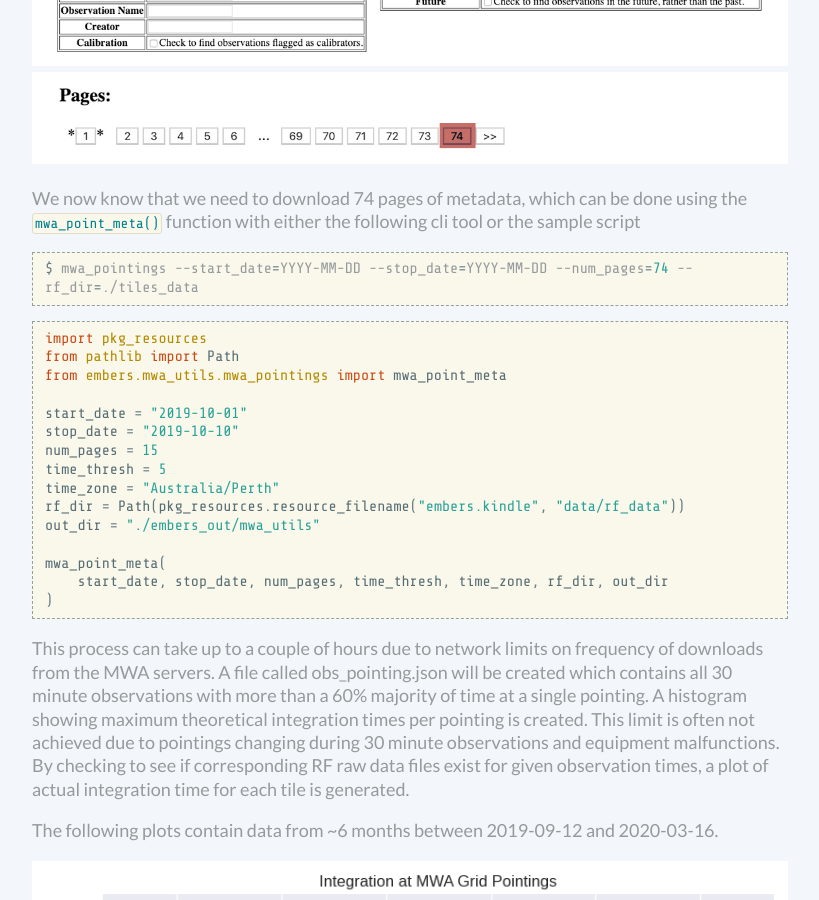
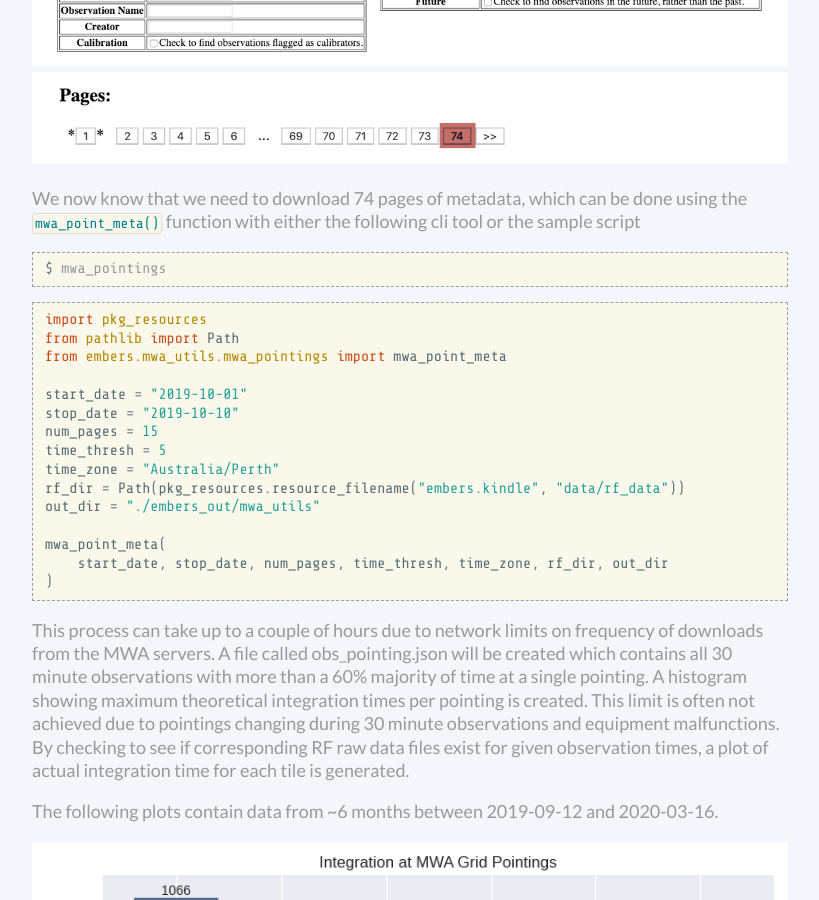
Before and after one commit to amanchokshi/EMBERS, a Sphinx documentation site: the page built from docs/embersbyexample.rst, in a window 1280 px wide and 900 px high, scrolled down 14623 px. Shown: the whole window, without its empty margins (230-1049 px from the left). Built offline with Sphinx 7.4.7, drawn with Linux system fonts in a browser that asks for light colours.

Commit message:
cleaned up sample code for mwa_pointings

```diff
--- a/docs/embersbyexample.rst
+++ b/docs/embersbyexample.rst
@@ -529,7 +529,7 @@
 
 .. code-block:: console
 
-    $ mwa_pointings --start_date=YYYY-MM-DD --stop_date=YYYY-MM-DD --num_pages=74 --rf_dir=./tiles_data
+    $ mwa_pointings
 
 
 .. code-block:: python
```
